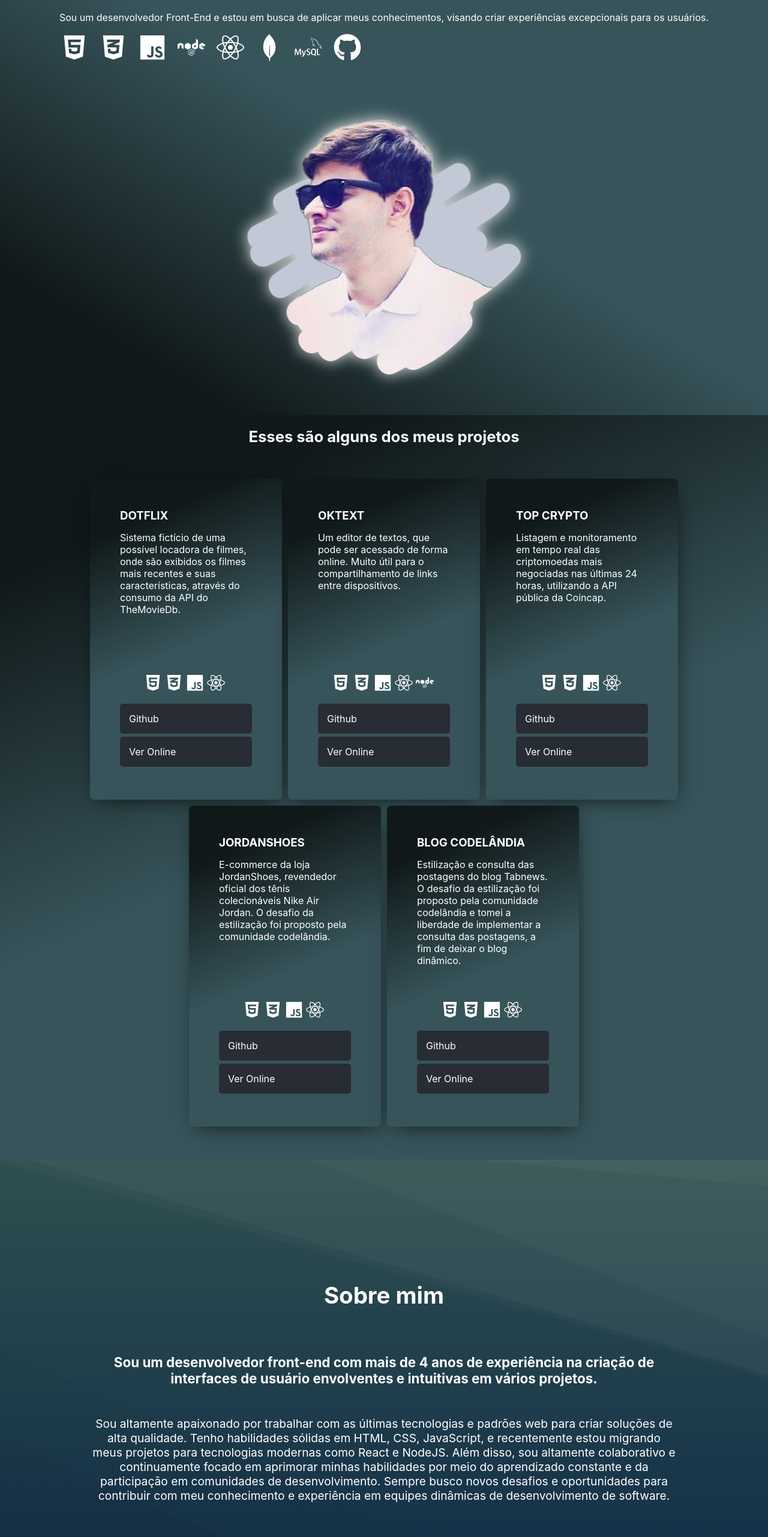
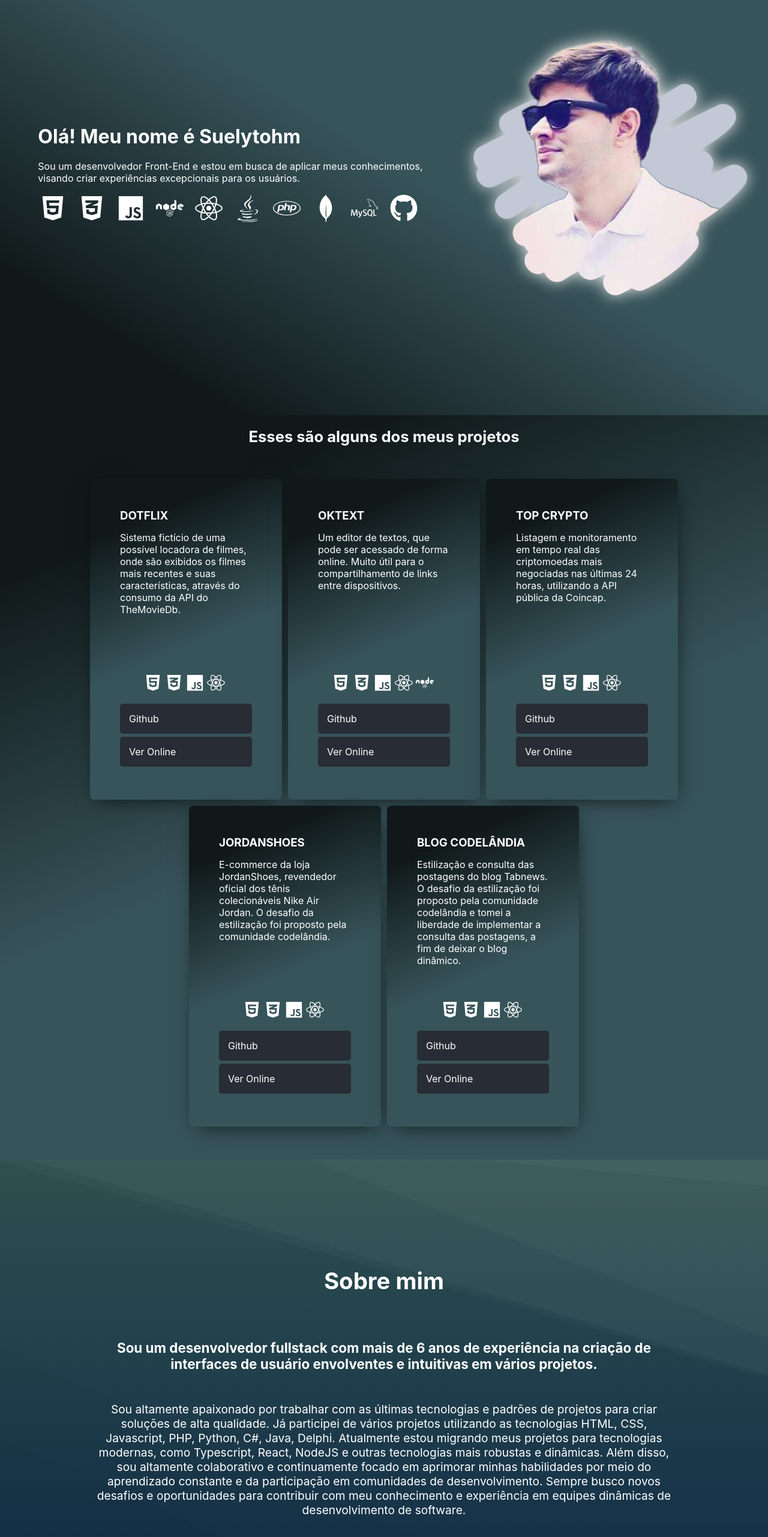
Before and after one commit to suelytohm/portfolio, a React (Create React App) app: page / in a window 1280 px wide. Shown: the part 108-2670 px from the top of the page at 60% size. Built offline with nearby package versions, Linux system fonts and the light colour scheme.

Commit message:
chore: sobre e icones

```diff
--- a/src/App.css
+++ b/src/App.css
@@ -3,3 +3,8 @@
   padding: 0;
   box-sizing: border-box;
 }
+
+.App {
+  display: flex;
+  flex-direction: column;
+}
--- a/src/Pages/Home/index.js
+++ b/src/Pages/Home/index.js
@@ -1,5 +1,5 @@
-import React from 'react'
-import "./style.css"
+import React from "react";
+import "./style.css";
 import logo from "../../assets/tom.png";
 
 import { FaJs } from "react-icons/fa";
@@ -7,28 +7,36 @@ import { FaHtml5 } from "react-icons/fa";
 import { FaCss3Alt } from "react-icons/fa";
 import { FaGithub } from "react-icons/fa";
 import { FaNode } from "react-icons/fa";
+import { FaJava } from "react-icons/fa";
+import { FaPhp } from "react-icons/fa";
 import { FaReact } from "react-icons/fa";
 import { SiMysql } from "react-icons/si";
 import { SiMongodb } from "react-icons/si";
 
 const Home = () => {
   return (
-    <header id='home'>
+    <header id="home">
       <div className="text-header">
         <h1>Olá! Meu nome é Suelytohm</h1>
-        <p>Sou um desenvolvedor Front-End e estou em busca de aplicar meus conhecimentos, visando criar experiências excepcionais para os usuários.</p>
+        <p>
+          Sou um desenvolvedor Front-End e estou em busca de aplicar meus
+          conhecimentos, <br />
+          visando criar experiências excepcionais para os usuários.
+        </p>
         <FaHtml5 size="50px" className="icone" />
-        <FaCss3Alt size="50px" className="icone"/>
-        <FaJs size="50px" className="icone"/>
-        <FaNode size="50px" className="icone"/>
-        <FaReact size="50px" className="icone"/>
-        <SiMongodb size="50px" className="icone"/>
-        <SiMysql size="50px" className="icone"/>
-        <FaGithub size="50px" className="icone"/>
+        <FaCss3Alt size="50px" className="icone" />
+        <FaJs size="50px" className="icone" />
+        <FaNode size="50px" className="icone" />
+        <FaReact size="50px" className="icone" />
+	<FaJava size="50px" className="icone" />
+	<FaPhp size="50px" className="icone" />
+        <SiMongodb size="50px" className="icone" />
+        <SiMysql size="50px" className="icone" />
+        <FaGithub size="50px" className="icone" />
       </div>
       <img src={logo} className="img-header" alt="logo" />
     </header>
-  )
-}
+  );
+};
 
-export default Home
+export default Home;
--- a/src/Pages/Sobre/index.js
+++ b/src/Pages/Sobre/index.js
@@ -8,8 +8,8 @@ const Sobre = () => {
         <h2>Sobre mim</h2>
       </div>
       <div className='textos'>
-        <p><strong>Sou um desenvolvedor front-end com mais de 4 anos de experiência na criação de interfaces de usuário envolventes e intuitivas em vários projetos.</strong></p>
-        <p>Sou altamente apaixonado por trabalhar com as últimas tecnologias e padrões web para criar soluções de alta qualidade. Tenho habilidades sólidas em HTML, CSS, JavaScript, e recentemente estou migrando meus projetos para tecnologias modernas como React e NodeJS. Além disso, sou altamente colaborativo e continuamente focado em aprimorar minhas habilidades por meio do aprendizado constante e da participação em comunidades de desenvolvimento. Sempre busco novos desafios e oportunidades para contribuir com meu conhecimento e experiência em equipes dinâmicas de desenvolvimento de software.</p>
+        <p><strong>Sou um desenvolvedor fullstack com mais de 6 anos de experiência na criação de interfaces de usuário envolventes e intuitivas em vários projetos.</strong></p>
+        <p>Sou altamente apaixonado por trabalhar com as últimas tecnologias e padrões de projetos para criar soluções de alta qualidade. Já participei de vários projetos utilizando as tecnologias HTML, CSS, Javascript, PHP, Python, C#, Java, Delphi. Atualmente estou migrando meus projetos para tecnologias modernas, como Typescript, React, NodeJS e outras tecnologias mais robustas e dinâmicas. Além disso, sou altamente colaborativo e continuamente focado em aprimorar minhas habilidades por meio do aprendizado constante e da participação em comunidades de desenvolvimento. Sempre busco novos desafios e oportunidades para contribuir com meu conhecimento e experiência em equipes dinâmicas de desenvolvimento de software.</p>
       </div>
     </section>
   )
```
